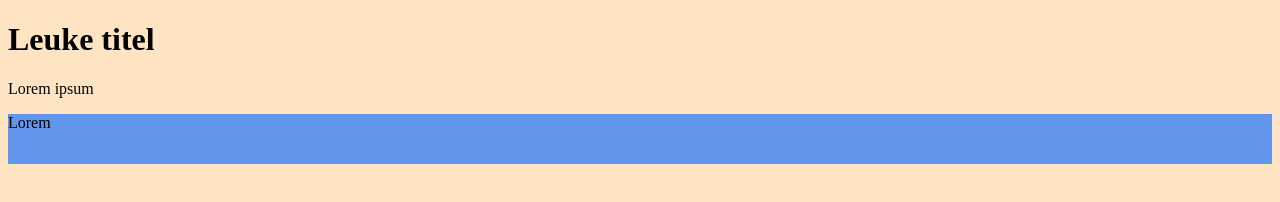
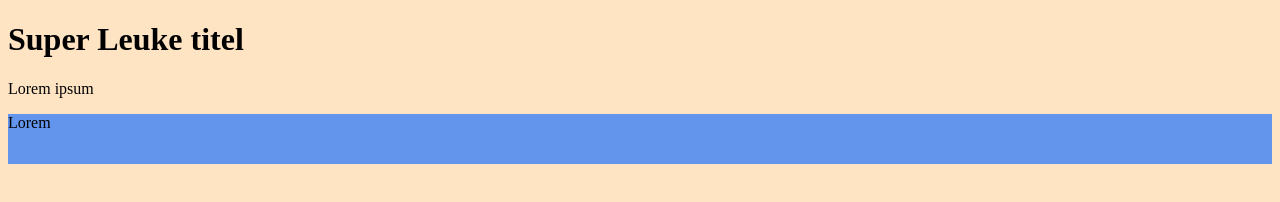
Before and after one commit to adiphoorn/gittest, a plain HTML site: page index.html in a window 1280 px wide. Drawn offline with Linux system fonts and the light colour scheme.

Commit message:
change titel

```diff
--- a/index.html
+++ b/index.html
@@ -6,7 +6,7 @@
     <link rel="stylesheet" href="styles.css"/>
 </head>
 <body>
-  <h1>Leuke titel</h1>
+  <h1>Super Leuke titel</h1>
 
   <p>Lorem ipsum</p>
   <div class="leuke-class">Lorem </div>
```
